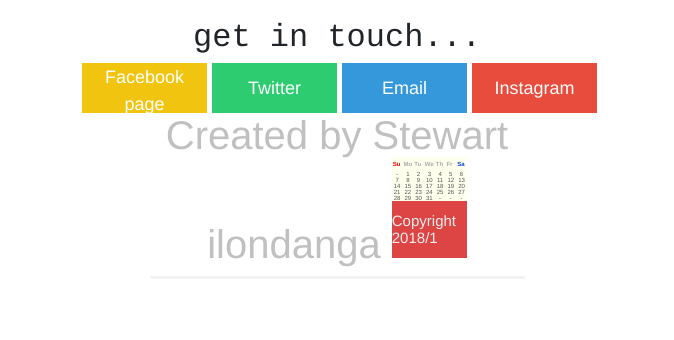
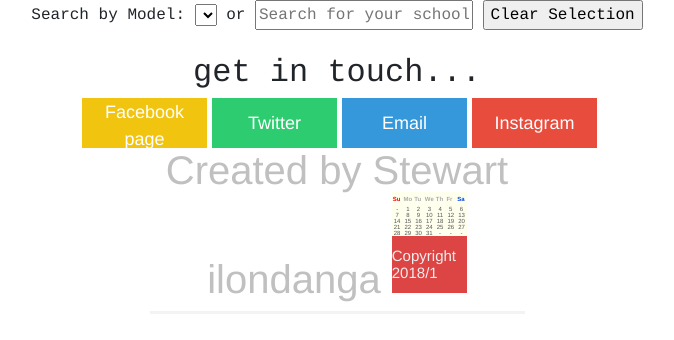
Before and after one commit to stewilondanga/car-shop, a plain HTML site: page index.html in a window 1280 px wide. Shown: the whole page, without its empty margins (303-977 px from the left). Drawn offline with nearby package versions, Linux system fonts and the light colour scheme.

Commit message:
add index.html

```diff
--- a/index.html
+++ b/index.html
@@ -8,6 +8,16 @@
 </head>
 
 <body>
+
+  <div class="card-white">
+    <label>Search by Model:</label>
+
+    <select class="state_select"> </select> or <input class="input" placeholder="Search for your school" />
+      <button class="btn-clear">Clear Selection</button>
+      <br />
+    </div>
+
+
 
   <section id="contact">
 		<div class="overlay">
```
